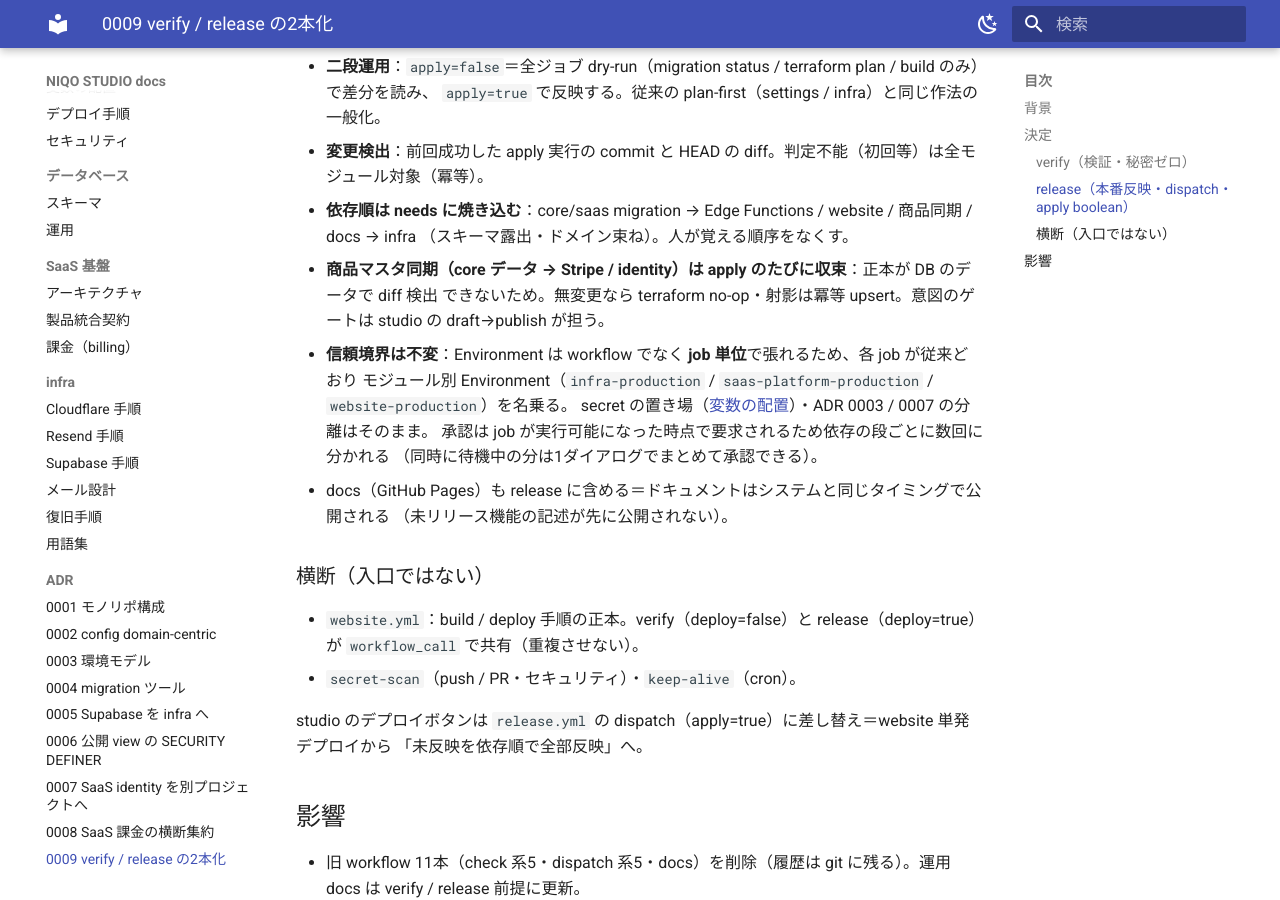
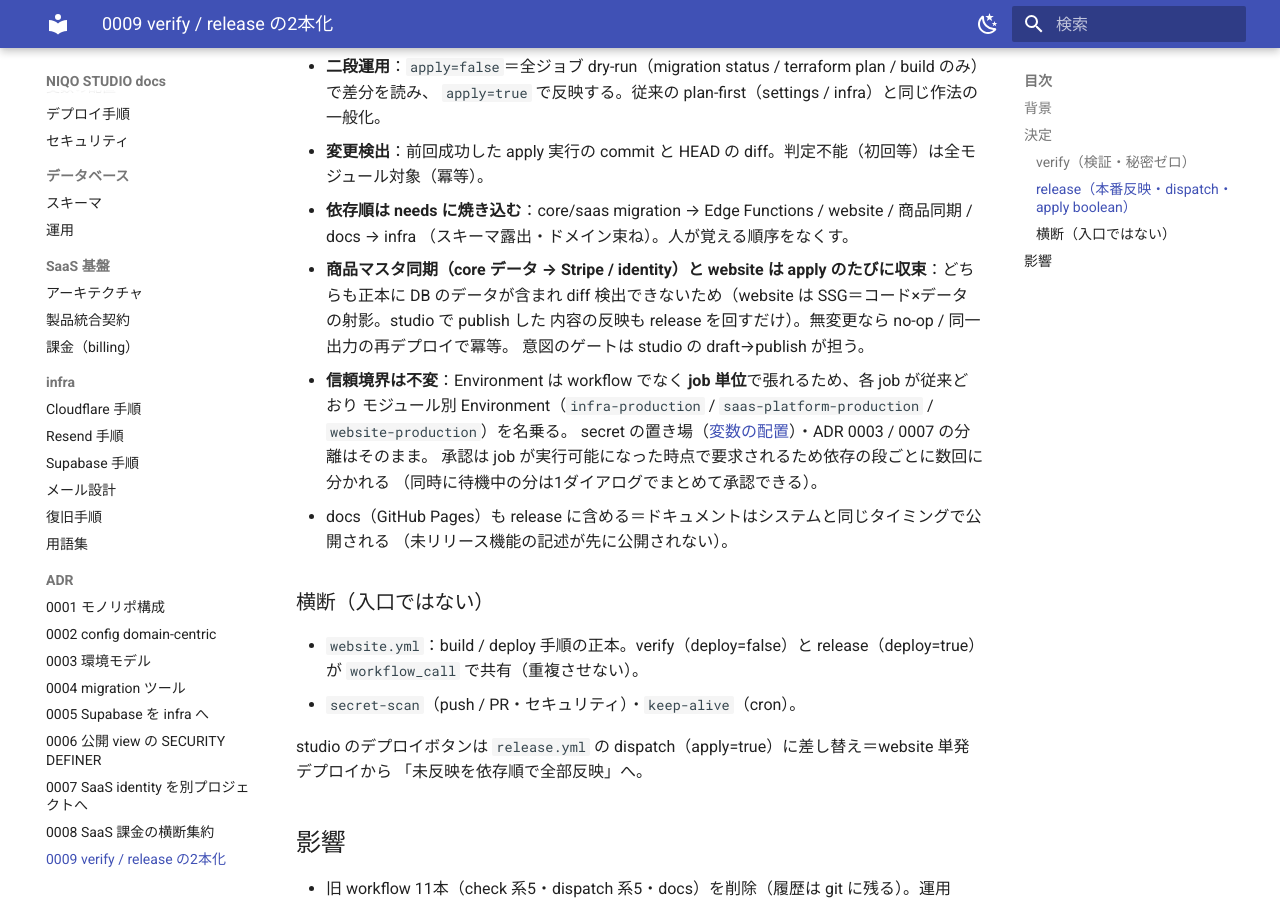
Before and after one commit to niqostudio/niqostudio, an MkDocs documentation site: the page built from docs/adr/0009-release-pipeline.md, in a window 1280 px wide and 900 px high, scrolled down 945 px. Built offline with MkDocs 1.6.1 and Material for MkDocs 9.7.7, drawn with Linux system fonts in a browser that asks for light colours.

Commit message:
ci(release): website を apply のたびに収束させる（diff 検出をやめる）
website は SSG＝コード×DB データの射影で、studio で publish した
データ変更は git diff に出ない＝従来はデータだけ変えても再ビルドされ
なかった。商品マスタ同期と同じ理屈で毎 release ビルド・デプロイする
（無変更なら同一出力の再デプロイ＝無害）。

```diff
--- a/docs/adr/0009-release-pipeline.md
+++ b/docs/adr/0009-release-pipeline.md
@@ -32,8 +32,10 @@ PR / push(main) で自動、dispatch で全量。fork PR でも安全（secret
 - **変更検出**：前回成功した apply 実行の commit と HEAD の diff。判定不能（初回等）は全モジュール対象（冪等）。
 - **依存順は needs に焼き込む**：core/saas migration → Edge Functions / website / 商品同期 / docs → infra
   （スキーマ露出・ドメイン束ね）。人が覚える順序をなくす。
-- **商品マスタ同期（core データ → Stripe / identity）は apply のたびに収束**：正本が DB のデータで diff 検出
-  できないため。無変更なら terraform no-op・射影は冪等 upsert。意図のゲートは studio の draft→publish が担う。
+- **商品マスタ同期（core データ → Stripe / identity）と website は apply のたびに収束**：どちらも正本に
+  DB のデータが含まれ diff 検出できないため（website は SSG＝コード×データの射影。studio で publish した
+  内容の反映も release を回すだけ）。無変更なら no-op / 同一出力の再デプロイで冪等。
+  意図のゲートは studio の draft→publish が担う。
 - **信頼境界は不変**：Environment は workflow でなく **job 単位**で張れるため、各 job が従来どおり
   モジュール別 Environment（`infra-production` / `saas-platform-production` / `website-production`）を名乗る。
   secret の置き場（[変数の配置](../variables.md)）・ADR 0003 / 0007 の分離はそのまま。
```
Also changed, not shown: docs/deploy.md (+1 -1 lines), 1 other file.
